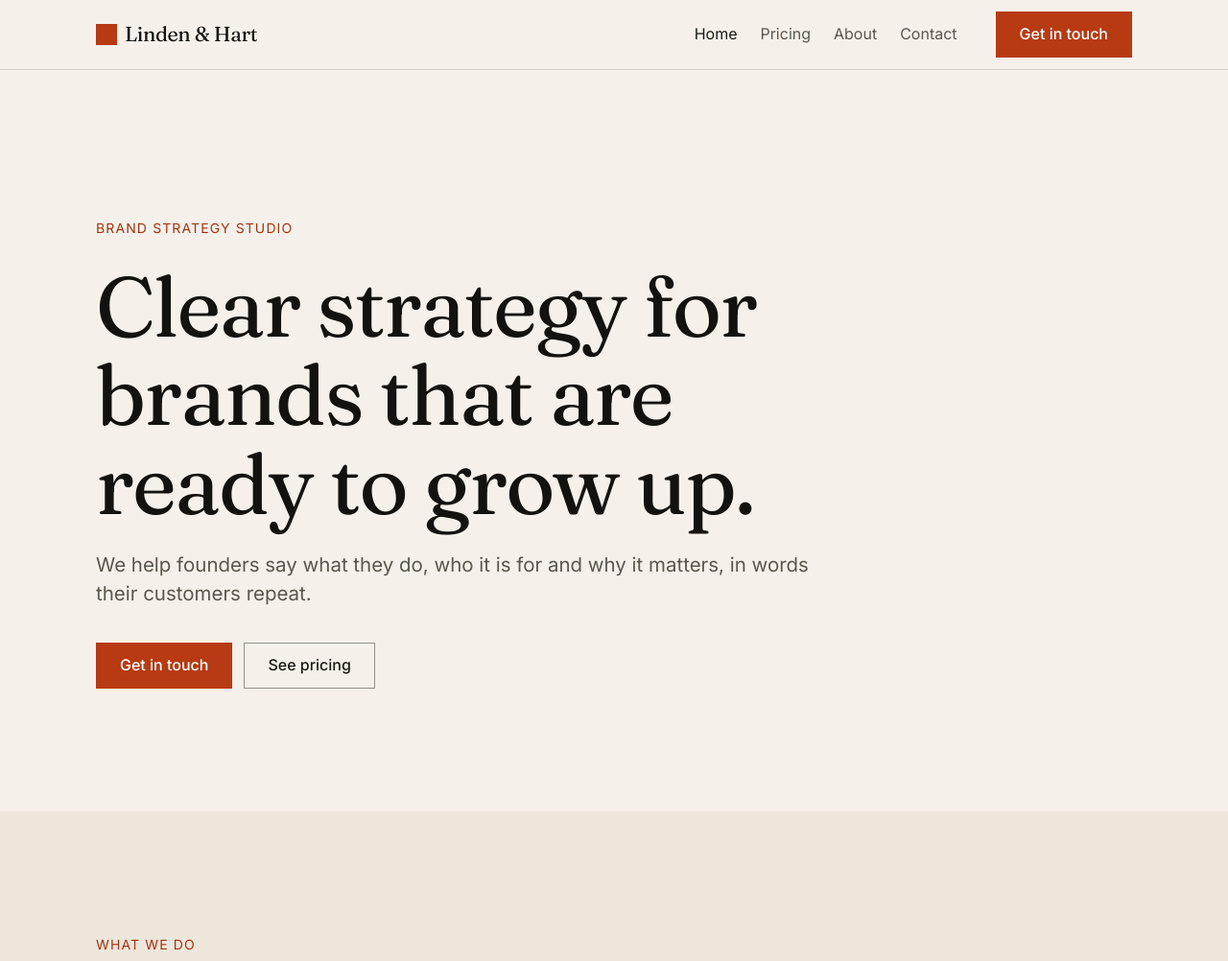
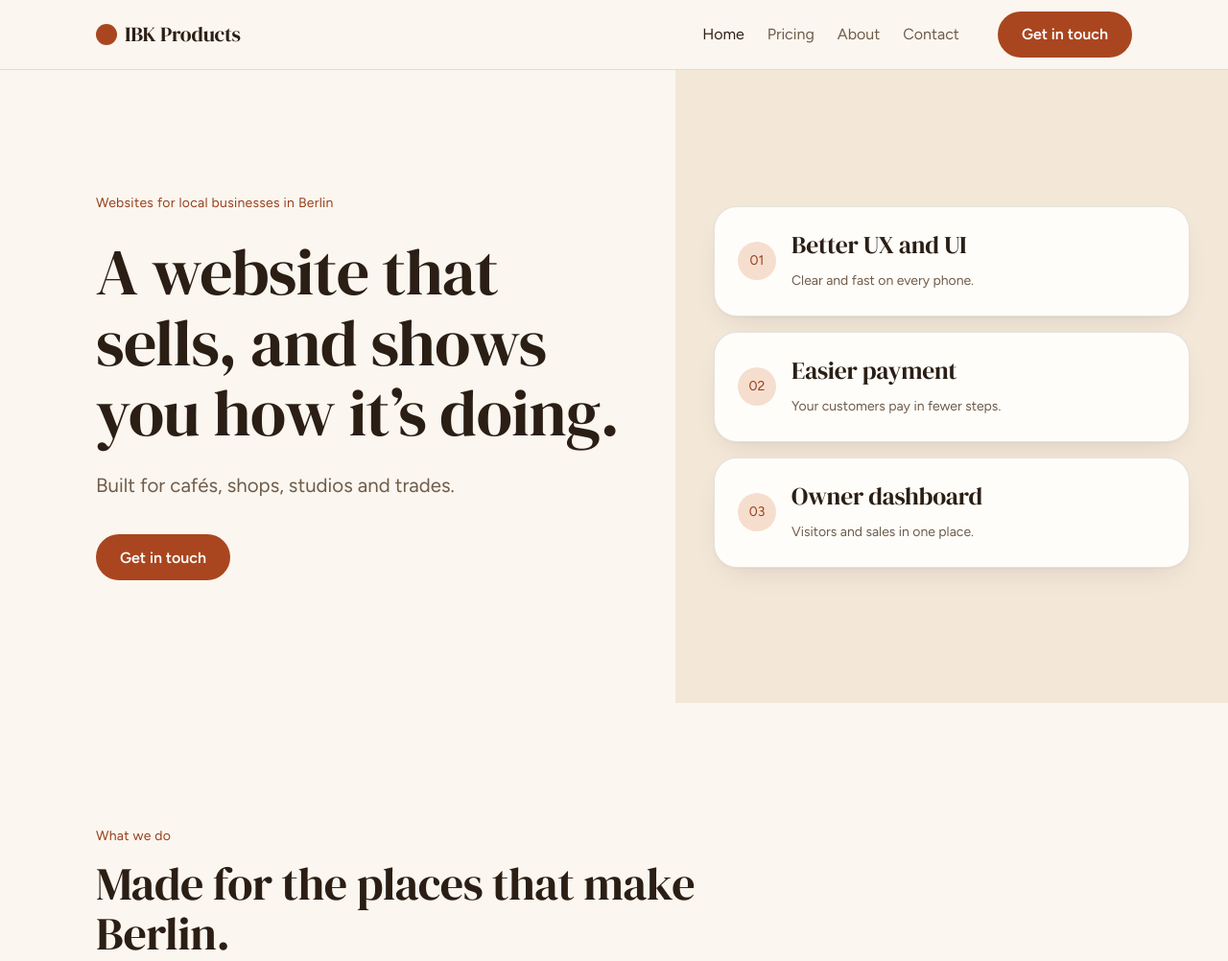
Before and after one commit to imanbagherpour/ibk-website, a plain HTML site: page index.html in a window 1280 px wide. Shown: the top 1002 px of the page at 96% size. Drawn offline with Linux system fonts and the light colour scheme.

Commit message:
Build home page from design system prototype
Sync tokens.css and components.css with ibk-design-system (eda700c),
add the DM Serif Display and Figtree fonts the new tokens load, and
build index.html from prototypes/home.html with asset paths adjusted.

Co-Authored-By: Claude Opus 5.5 <noreply@anthropic.com>

```diff
--- a/assets/components.css
+++ b/assets/components.css
@@ -79,11 +79,17 @@ h1,h2,h3,h4,p,ul,ol,figure,blockquote{margin:0}
 .hero__meta{display:flex;flex-wrap:wrap;gap:var(--space-2) var(--space-5);margin-top:var(--space-5)}
 .page-hero{padding:var(--hero-pad) 0 calc(var(--section-pad) * .6)}
 .page-hero .hero__inner{max-width:48rem}
+/* Split hero: text left, panel of row cards right (full width, panel bleeds to the edge) */
+.hero--split{padding:0;display:grid;grid-template-columns:1.1fr .9fr;align-items:stretch}
+.hero__main{display:grid;gap:var(--space-5);align-content:center;padding:var(--section-pad) var(--gutter) var(--section-pad) max(var(--gutter),calc((100vw - var(--container)) / 2 + var(--gutter)))}
+.hero__panel{background:var(--color-surface);padding:var(--space-7) var(--gutter);display:grid;gap:var(--space-4);align-content:center}
+@media (max-width:900px){.hero--split{grid-template-columns:1fr}.hero__main{padding:var(--space-8) var(--gutter)}}
 
 /* ---------- Cards ---------- */
 .card{background:var(--color-card);border:var(--border-width) solid var(--color-border);border-radius:var(--radius-card);padding:var(--space-6);display:grid;gap:var(--space-3);align-content:start;box-shadow:var(--shadow-card)}
 .card__icon{width:40px;height:40px;border-radius:var(--radius-mark);background:var(--color-accent-soft);color:var(--color-accent-strong);display:grid;place-items:center;font-family:var(--font-label);font-size:var(--text-small)}
 .card--feature{min-height:100%}
+.card--row{grid-template-columns:auto 1fr;align-items:center;gap:var(--space-4);padding:var(--space-5)}
 
 /* ---------- Steps ---------- */
 .steps{counter-reset:step;display:grid;grid-template-columns:repeat(3,minmax(0,1fr));gap:var(--space-5)}
--- a/assets/tokens.css
+++ b/assets/tokens.css
@@ -1,55 +1,55 @@
-/* Paper · design tokens. The only place values live. */
-@font-face{font-family:"Fraunces";src:url("fonts/fraunces-latin-wght-normal.woff2") format("woff2");font-weight:100 900;font-style:normal;font-display:swap;}
-@font-face{font-family:"Inter";src:url("fonts/inter-latin-wght-normal.woff2") format("woff2");font-weight:100 900;font-style:normal;font-display:swap;}
+/* Clay · design tokens. The only place values live. */
+@font-face{font-family:"DM Serif Display";src:url("fonts/dm-serif-display-latin-400-normal.woff2") format("woff2");font-weight:400;font-style:normal;font-display:swap;}
+@font-face{font-family:"Figtree";src:url("fonts/figtree-latin-wght-normal.woff2") format("woff2");font-weight:300 900;font-style:normal;font-display:swap;}
 :root{
   /* Colour */
-  --color-bg: #F5F1EA;
-  --color-surface: #ECE6DB;
-  --color-card: #FBF9F5;
-  --color-text: #1C1A16;
-  --color-heading: #14120F;
-  --color-muted: #5C564C;
-  --color-border: rgba(28,26,22,.14);
-  --color-border-strong: rgba(28,26,22,.45);
-  --color-accent: #B83A12;
-  --color-accent-hover: #9A2F0D;
+  --color-bg: #FBF6EF;
+  --color-surface: #F3E7D8;
+  --color-card: #FFFDF9;
+  --color-text: #2E2219;
+  --color-heading: #2A1E15;
+  --color-muted: #6E5C4C;
+  --color-border: rgba(46,34,25,.12);
+  --color-border-strong: rgba(46,34,25,.4);
+  --color-accent: #A9461F;
+  --color-accent-hover: #8E3A19;
   --color-accent-text: #FFFFFF;
-  --color-accent-strong: #A3330F;
-  --color-accent-soft: #F1DDD2;
-  --color-inverse-bg: #1C1A16;
-  --color-inverse-text: #F5F1EA;
-  --color-inverse-muted: #BDB5A8;
-  --color-inverse-border: rgba(245,241,234,.4);
-  --color-inverse-action: #B83A12;
-  --color-inverse-action-hover: #9A2F0D;
-  --color-inverse-action-text: #FFFFFF;
-  --color-nav-bg: rgba(245,241,234,.86);
-  --color-footer-bg: #ECE6DB;
-  --color-footer-text: #1C1A16;
-  --color-footer-border: rgba(28,26,22,.14);
-  --color-input-bg: #FBF9F5;
-  --color-focus: #B83A12;
+  --color-accent-strong: #97401C;
+  --color-accent-soft: #F6DECF;
+  --color-inverse-bg: #3A2A1E;
+  --color-inverse-text: #FBF6EF;
+  --color-inverse-muted: #D9C7B5;
+  --color-inverse-border: rgba(251,246,239,.4);
+  --color-inverse-action: #FBF6EF;
+  --color-inverse-action-hover: #F3E7D8;
+  --color-inverse-action-text: #3A2A1E;
+  --color-nav-bg: rgba(251,246,239,.88);
+  --color-footer-bg: #F3E7D8;
+  --color-footer-text: #2E2219;
+  --color-footer-border: rgba(46,34,25,.14);
+  --color-input-bg: #FFFDF9;
+  --color-focus: #A9461F;
   --color-error: #B42318;
 
   /* Type */
-  --font-display: "Fraunces", Georgia, serif;
-  --font-body: "Inter", system-ui, sans-serif;
-  --font-label: "Inter", system-ui, sans-serif;
+  --font-display: "DM Serif Display", Georgia, serif;
+  --font-body: "Figtree", system-ui, sans-serif;
+  --font-label: "Figtree", system-ui, sans-serif;
   --weight-display: 400;
-  --weight-button: 500;
-  --tracking-display: -0.02em;
-  --tracking-label: 0.08em;
-  --label-case: uppercase;
-  --leading-display: 1.05;
+  --weight-button: 600;
+  --tracking-display: -0.01em;
+  --tracking-label: 0.02em;
+  --label-case: none;
+  --leading-display: 1.08;
 
   /* Shape */
-  --radius-button: 0;
-  --radius-card: 0;
-  --radius-input: 0;
-  --radius-pill: 0;
-  --radius-mark: 0;
-  --radius-bullet: 0;
-  --shadow-card: none;
+  --radius-button: 999px;
+  --radius-card: 24px;
+  --radius-input: 14px;
+  --radius-pill: 999px;
+  --radius-mark: 50%;
+  --radius-bullet: 50%;
+  --shadow-card: 0 1px 2px rgba(46,34,25,.04), 0 12px 32px -16px rgba(46,34,25,.18);
 
   /* Spacing scale */
   --space-1: 4px; --space-2: 8px; --space-3: 12px; --space-4: 16px; --space-5: 24px;
--- a/index.html
+++ b/index.html
@@ -3,47 +3,50 @@
 <head>
 <meta charset="utf-8">
 <meta name="viewport" content="width=device-width, initial-scale=1">
-<title>Linden & Hart · Brand strategy studio</title>
-<meta name="description" content="We help founders say what they do, who it is for and why it matters, in words their customers repeat.">
-<meta property="og:title" content="Linden & Hart · Brand strategy studio">
-<meta property="og:description" content="We help founders say what they do, who it is for and why it matters, in words their customers repeat.">
+<title>IBK Products · Websites for local businesses in Berlin</title>
+<meta name="description" content="Websites for cafés, shops, studios and trades in Berlin: clear on every phone, easy for customers to pay, with a dashboard for the owner.">
+<meta property="og:title" content="IBK Products · Websites for local businesses in Berlin">
+<meta property="og:description" content="Websites for cafés, shops, studios and trades in Berlin: clear on every phone, easy for customers to pay, with a dashboard for the owner.">
 <link rel="stylesheet" href="assets/tokens.css">
 <link rel="stylesheet" href="assets/components.css">
 <script src="assets/site.js" defer></script>
 </head>
 <body>
 <header class="nav"><div class="container nav__inner">
-  <a class="brand" href="index.html"><span class="brand__mark" aria-hidden="true"></span>Linden & Hart</a>
+  <a class="brand" href="index.html"><span class="brand__mark" aria-hidden="true"></span>IBK Products</a>
   <nav class="nav__links" aria-label="Main"><a href="index.html" aria-current="page">Home</a><a href="pricing.html">Pricing</a><a href="about.html">About</a><a href="contact.html">Contact</a></nav>
   <a class="btn btn--primary nav__cta" href="contact.html">Get in touch</a>
   <button class="nav__toggle" type="button" aria-expanded="false">Menu</button>
 </div></header>
 <main>
-<section class="hero"><div class="container"><div class="hero__inner" data-reveal>
-  <p class="eyebrow">Brand strategy studio</p>
-  <h1 class="display">Clear strategy for brands that are ready to grow up.</h1>
-  <p class="lead measure">We help founders say what they do, who it is for and why it matters, in words their customers repeat.</p>
-  <div class="btn-row"><a class="btn btn--primary" href="contact.html">Get in touch</a><a class="btn btn--secondary" href="pricing.html">See pricing</a></div>
-</div></div></section>
+<section class="hero hero--split">
+  <div class="hero__main" data-reveal>
+    <p class="eyebrow">Websites for local businesses in Berlin</p>
+    <h1 class="h1">A website that sells, and shows you how it’s doing.</h1>
+    <p class="lead measure">Built for cafés, shops, studios and trades.</p>
+    <div class="btn-row"><a class="btn btn--primary" href="contact.html">Get in touch</a></div>
+  </div>
+  <div class="hero__panel"><div class="card card--row" data-reveal data-delay="0"><span class="card__icon">01</span><div class="stack"><h3 class="h3">Better UX and UI</h3><p class="small">Clear and fast on every phone.</p></div></div><div class="card card--row" data-reveal data-delay="80"><span class="card__icon">02</span><div class="stack"><h3 class="h3">Easier payment</h3><p class="small">Your customers pay in fewer steps.</p></div></div><div class="card card--row" data-reveal data-delay="160"><span class="card__icon">03</span><div class="stack"><h3 class="h3">Owner dashboard</h3><p class="small">Visitors and sales in one place.</p></div></div></div>
+</section>
+<section class="section"><div class="container">
+  <div class="section-head" data-reveal><p class="eyebrow">What we do</p><h2 class="h2">Made for the places that make Berlin.</h2></div>
+  <div class="grid grid--2"><div class="card" data-reveal><h3 class="h3">Cafés and restaurants</h3><p class="small">Menus, bookings and orders that work on a phone.</p></div><div class="card" data-reveal><h3 class="h3">Shops</h3><p class="small">Products and simple checkout, so customers can buy.</p></div><div class="card" data-reveal><h3 class="h3">Studios</h3><p class="small">Your work, your services and an easy way to book.</p></div><div class="card" data-reveal><h3 class="h3">Trades</h3><p class="small">Clear services and quick contact for new customers.</p></div></div>
+</div></section>
 <section class="section section--surface"><div class="container">
-  <div class="section-head" data-reveal><p class="eyebrow">What we do</p><h2 class="h2">Everything you need, nothing you don't.</h2></div>
-  <div class="grid grid--3"><div class="card card--feature" data-reveal data-delay="0"><span class="card__icon">01</span><h3 class="h3">Positioning</h3><p class="small">One sentence that explains what you do, tested with real customers.</p></div><div class="card card--feature" data-reveal data-delay="80"><span class="card__icon">02</span><h3 class="h3">Messaging</h3><p class="small">Headlines, pages and pitches that sound like you on your best day.</p></div><div class="card card--feature" data-reveal data-delay="160"><span class="card__icon">03</span><h3 class="h3">Naming</h3><p class="small">Names that are easy to say, easy to spell and easy to remember.</p></div></div>
+  <div class="section-head" data-reveal><p class="eyebrow">How it works</p><h2 class="h2">Three steps. No surprises.</h2></div>
+  <div class="steps"><div class="step" data-reveal><h3 class="h3">Talk</h3><p class="small">We learn what your business needs and who your customers are.</p></div><div class="step" data-reveal><h3 class="h3">Design</h3><p class="small">You see your site on a phone and on a laptop before we build it.</p></div><div class="step" data-reveal><h3 class="h3">Launch</h3><p class="small">Your site goes live with payments and your dashboard ready.</p></div></div>
 </div></section>
-<section class="section"><div class="container">
-  <div class="section-head" data-reveal><p class="eyebrow">How it works</p><h2 class="h2">Three steps. No surprises.</h2></div>
-  <div class="steps"><div class="step" data-reveal data-delay="0"><h3 class="h3">Listen</h3><p class="small">Two weeks of interviews with you and your customers.</p></div><div class="step" data-reveal data-delay="80"><h3 class="h3">Write</h3><p class="small">A positioning, a story and the words to use everywhere.</p></div><div class="step" data-reveal data-delay="160"><h3 class="h3">Hand over</h3><p class="small">A short guide your team can actually use.</p></div></div>
-</div></section>
-<section class="section section--surface"><div class="container"><figure class="quote" data-reveal>
-  <blockquote>Placeholder quote. Replace with a real one from a real client, with their permission.</blockquote><figcaption class="small">Name, role, company</figcaption>
+<section class="section"><div class="container"><figure class="quote" data-reveal>
+  <blockquote>[Placeholder quote. Replace with a real one from a real client, with their permission.]</blockquote><figcaption class="small">[Name, role, business]</figcaption>
 </figure></div></section>
 <section class="section section--inverse"><div class="container cta" data-reveal>
-  <div class="stack"><h2 class="h2">Ready when you are.</h2><p class="lead">Tell us what you need. We reply within one working day.</p></div>
+  <div class="stack"><h2 class="h2">Ready when you are.</h2><p class="lead">Tell us about your business. We reply within one working day.</p></div>
   <div class="btn-row"><a class="btn btn--primary" href="contact.html">Get in touch</a></div>
 </div></section>
 </main>
 <footer class="footer"><div class="container">
-  <div class="footer__top"><a class="brand" href="index.html"><span class="brand__mark" aria-hidden="true"></span>Linden & Hart</a><nav class="footer__links" aria-label="Footer"><a href="index.html">Home</a><a href="pricing.html">Pricing</a><a href="about.html">About</a><a href="contact.html">Contact</a></nav></div>
-  <div class="footer__bottom"><span>© 2026 Linden & Hart</span><span>Impressum · Privacy</span></div>
+  <div class="footer__top"><a class="brand" href="index.html"><span class="brand__mark" aria-hidden="true"></span>IBK Products</a><nav class="footer__links" aria-label="Footer"><a href="index.html">Home</a><a href="pricing.html">Pricing</a><a href="about.html">About</a><a href="contact.html">Contact</a></nav></div>
+  <div class="footer__bottom"><span>© 2026 IBK Products</span><span>Impressum · Privacy</span></div>
 </div></footer>
 </body>
 </html>
```
Also changed, not shown: assets/fonts/LICENSE-DMSerifDisplay.txt (added), assets/fonts/LICENSE-Figtree.txt (added), assets/fonts/dm-serif-display-latin-400-normal.woff2 (added), assets/fonts/figtree-latin-wght-normal.woff2 (added).
